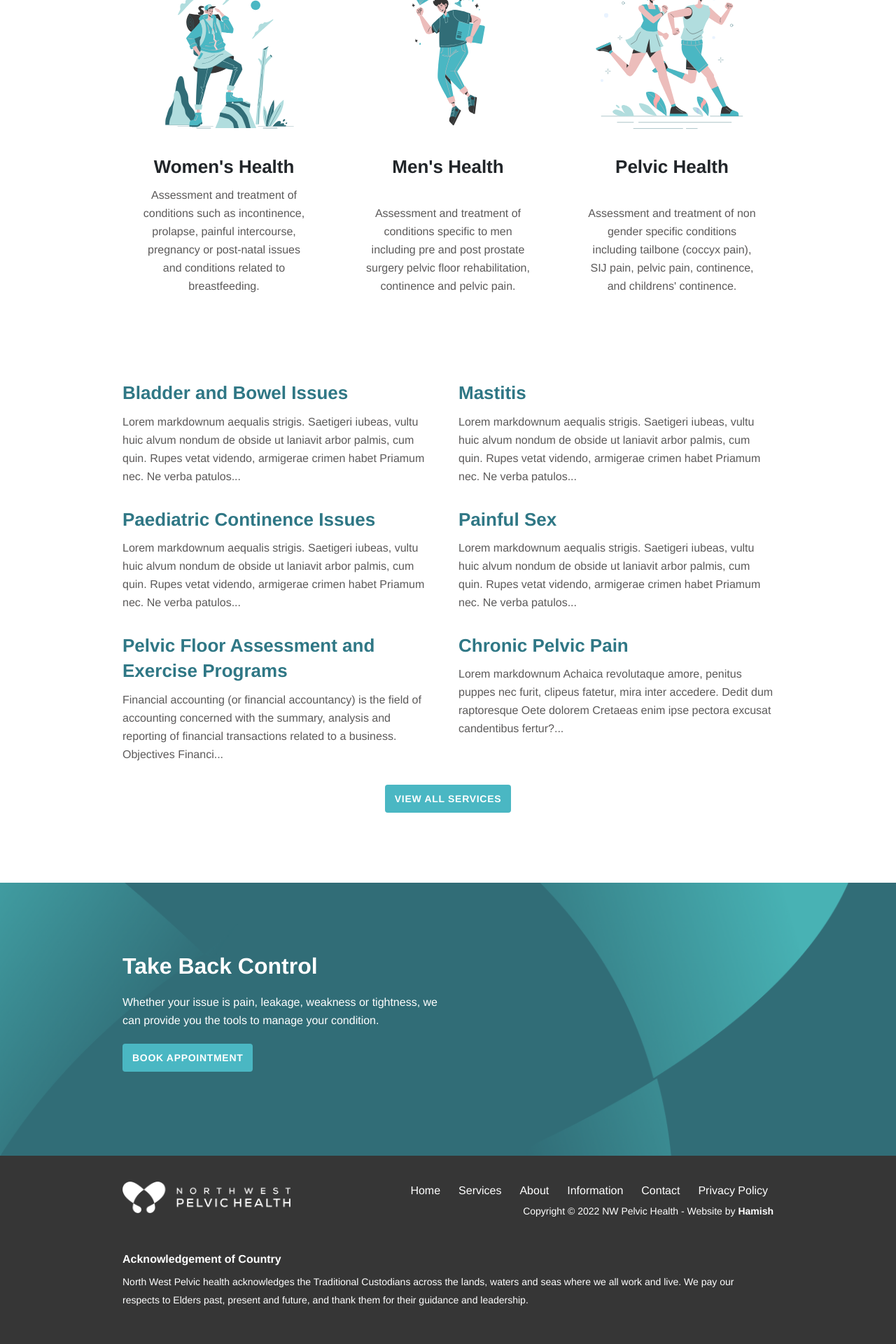
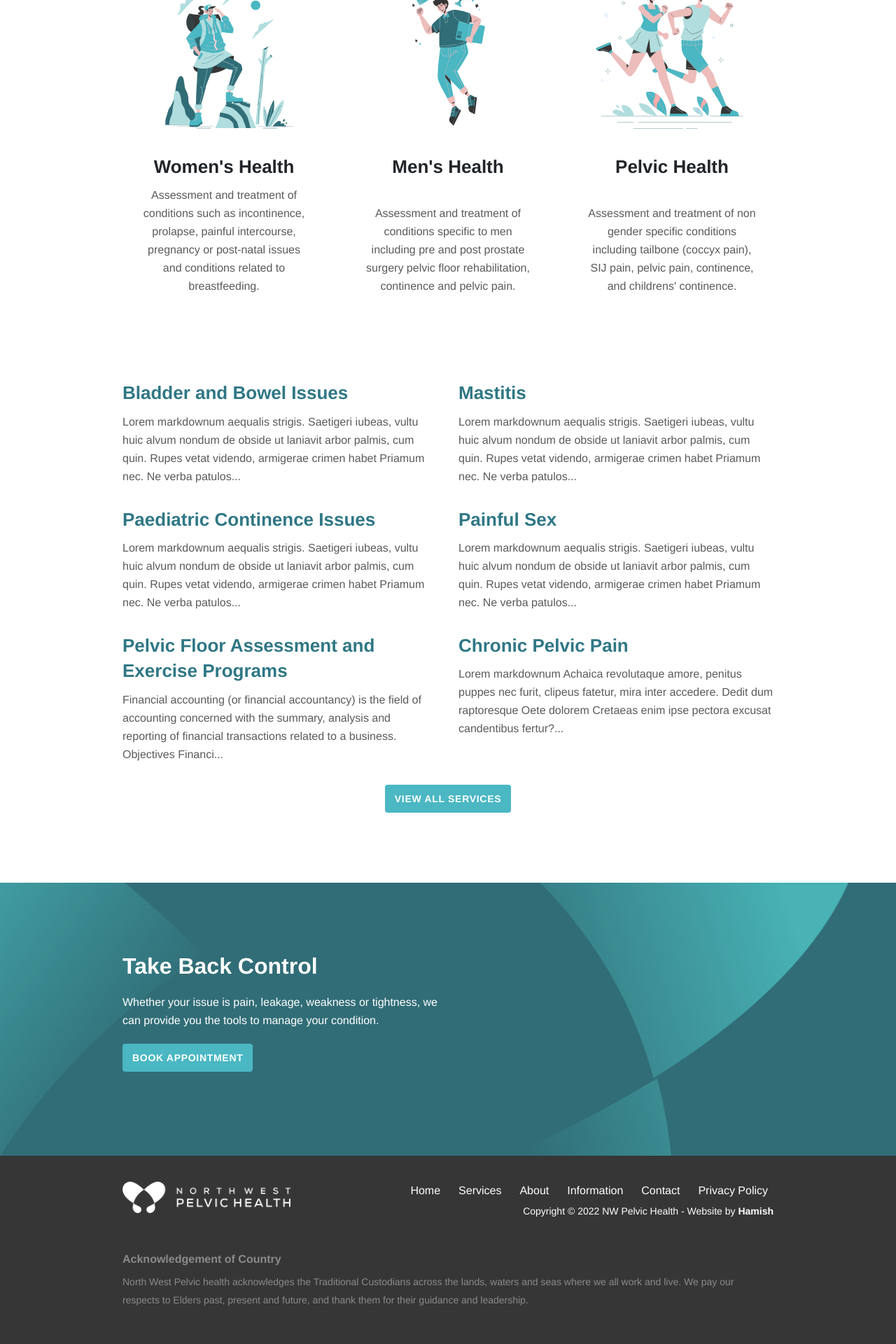
Before and after one commit to nwph/nwph.github.io, a Jekyll site: the page built from index.md, in a window 1280 px wide. Shown: the part 923-2843 px from the top of the page at 70% size. Built offline with Jekyll 4.4.1, drawn with Linux system fonts in a browser that asks for light colours.

Commit message:
WIP - Improve footer styling.

```diff
--- a/_includes/footer.html
+++ b/_includes/footer.html
@@ -38,7 +38,7 @@
       </div>
       <div class="col-12 mt-5">
         <h4>Acknowledgement of Country</h4>
-        <p class="copyright">North West Pelvic health acknowledges the Traditional Custodians across the lands, waters and seas where we all work and live. We pay our respects to Elders past, present and future, and thank them for their guidance and leadership.</p>
+        <p class="country">North West Pelvic health acknowledges the Traditional Custodians across the lands, waters and seas where we all work and live. We pay our respects to Elders past, present and future, and thank them for their guidance and leadership.</p>
       </div>
     </div>
   </div>
--- a/_sass/components/_footer.scss
+++ b/_sass/components/_footer.scss
@@ -72,7 +72,11 @@
     }
   }
   h4 {
-    color: $white;
+    color: #8b8a8a;
+  }
+  .country {
+    color: #8b8a8a;
+    font-size: 14px;
   }
 }
 
```
